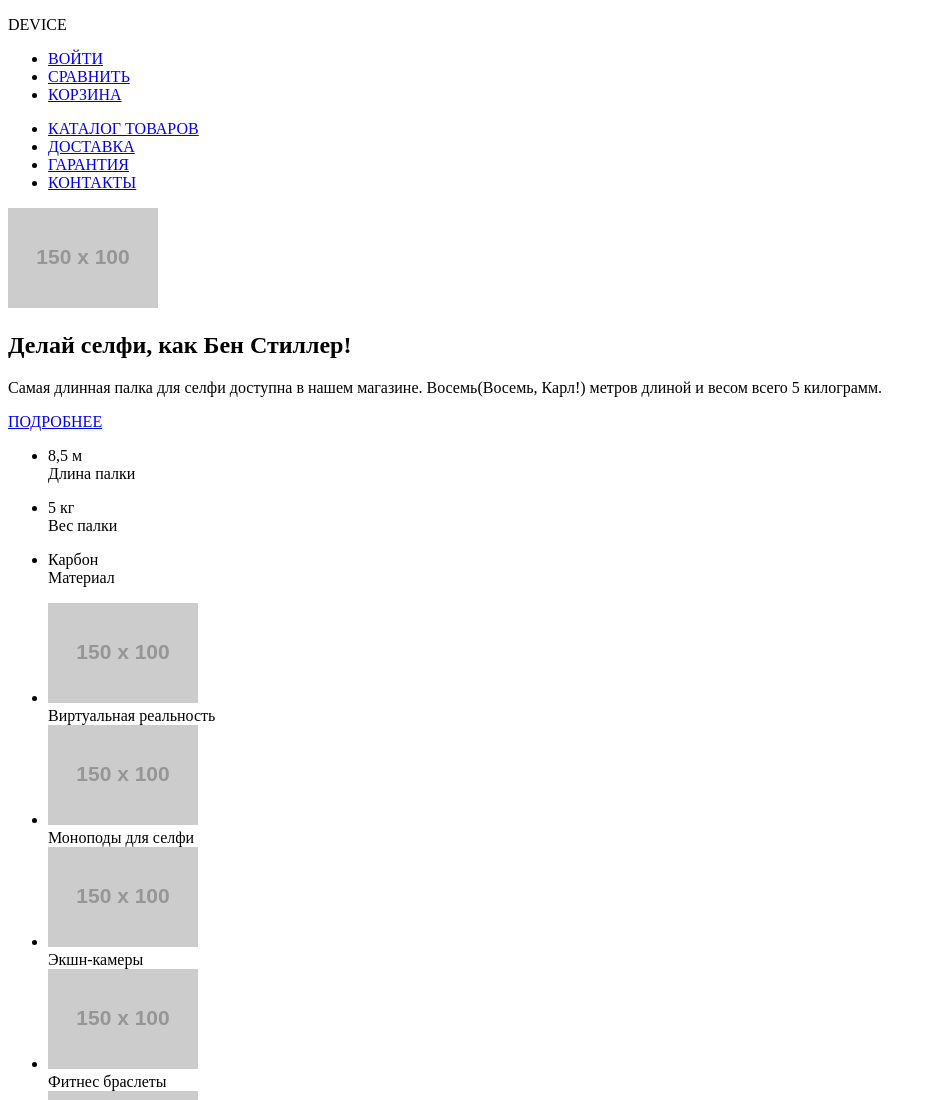
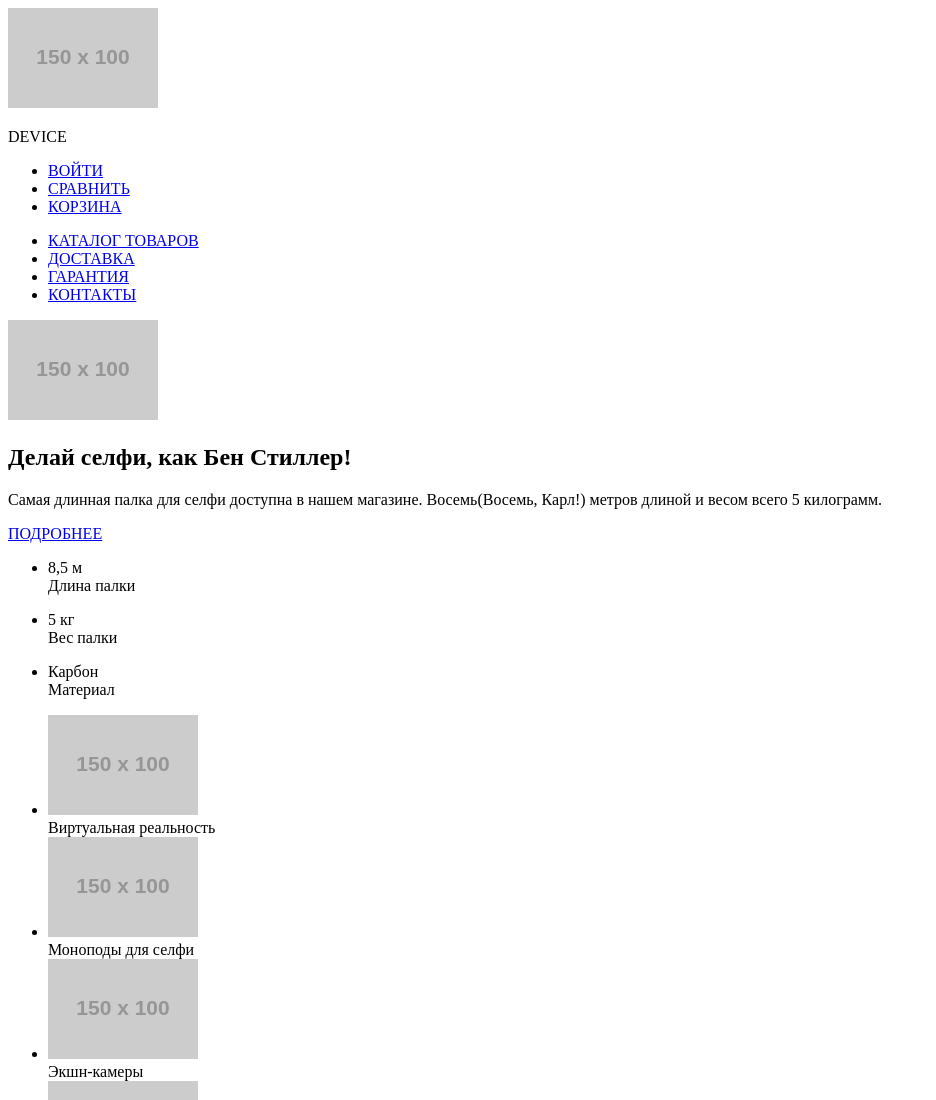
Before and after one commit to mazovladimir/231833-device, a plain HTML site: page index.html in a window 1280 px wide. Shown: the top 1100 px of the page, without its empty margins (0-936 px from the left). Drawn offline with Linux system fonts and the light colour scheme; placeholder pictures from the web are drawn by us.

Commit message:
index.html changed logo header

```diff
--- a/index.html
+++ b/index.html
@@ -6,6 +6,9 @@
   </head>
   <body>
     <header class="main-header">
+      <div class="header-picture">
+        <img src="http://placehold.it/150x100" width="150" height="100" alt="header-logo">
+      </div>
       <div class="name">
         <p>DEVICE</p>
       </div>
```
